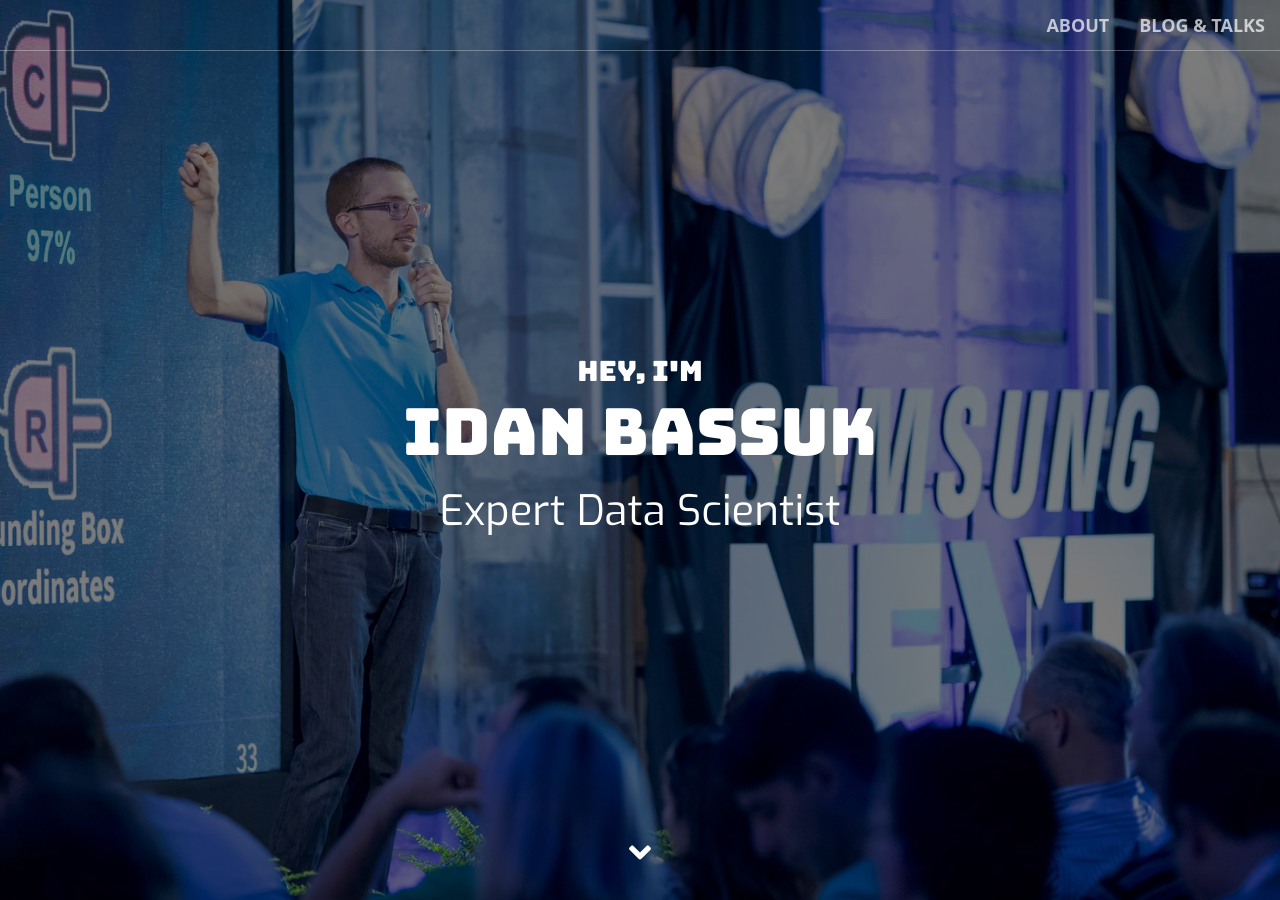
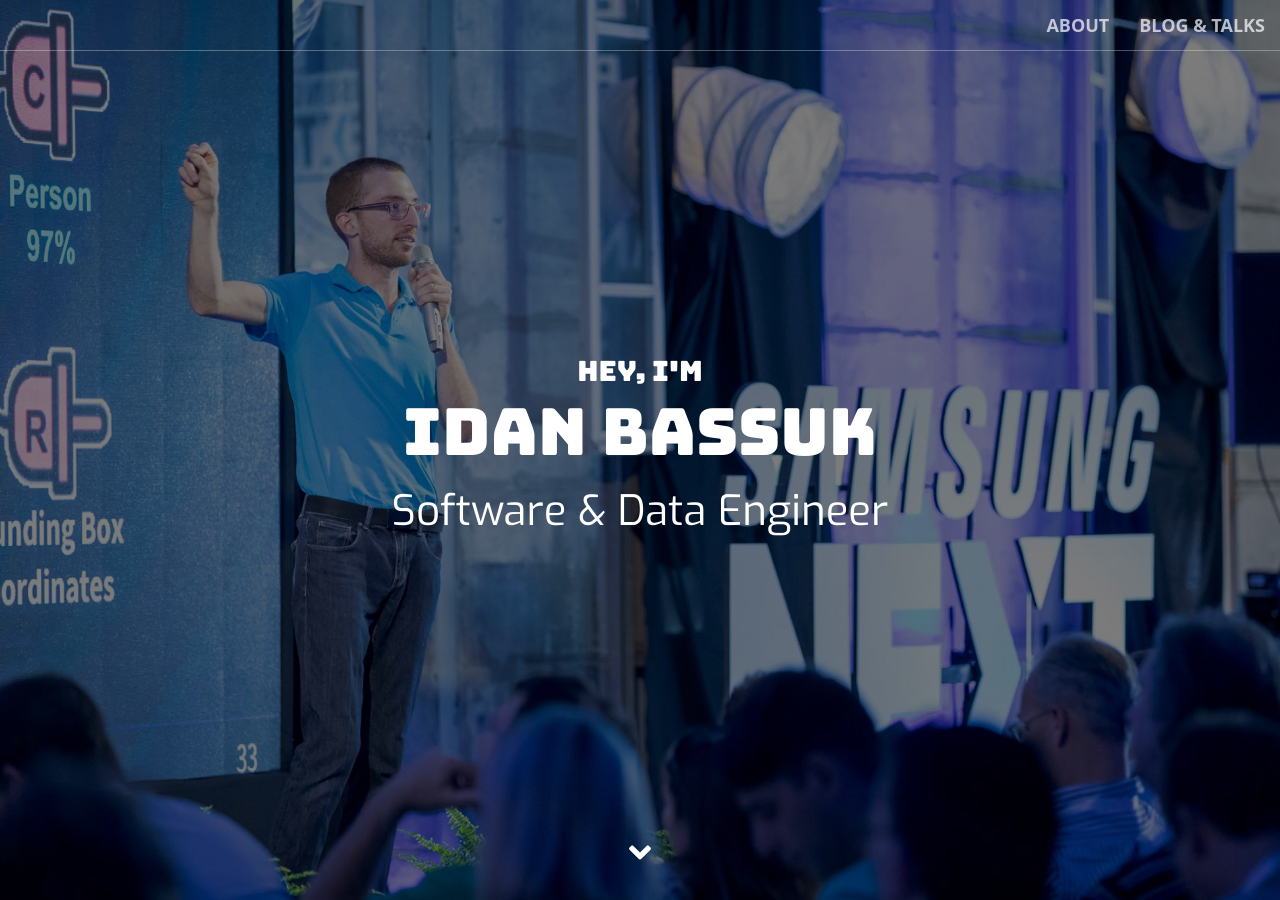
Before and after one commit to idan-bassuk/idan-bassuk.github.io, a Jekyll site: the page built from index.html, in a window 1280 px wide and 900 px high. Built offline with Jekyll 4.4.1, drawn with Linux system fonts in a browser that asks for light colours.

Commit message:
Update cover.html

```diff
--- a/_includes/cover.html
+++ b/_includes/cover.html
@@ -4,8 +4,8 @@
     <div class="header-content">
         <div class="header-content-inner">
             <h2 id="hello">Hey, I'm</h2>
-            <h1 id="name">Idan Bassuk</h1>
-            <h3 id="title">Expert Data Scientist</a></h3>
+            <h1 id="name">{{ site.owner }}</h1>
+            <h3 id="title">{{ site.whoami }}</a></h3>
             <br>
         </div>
     </div>
```
